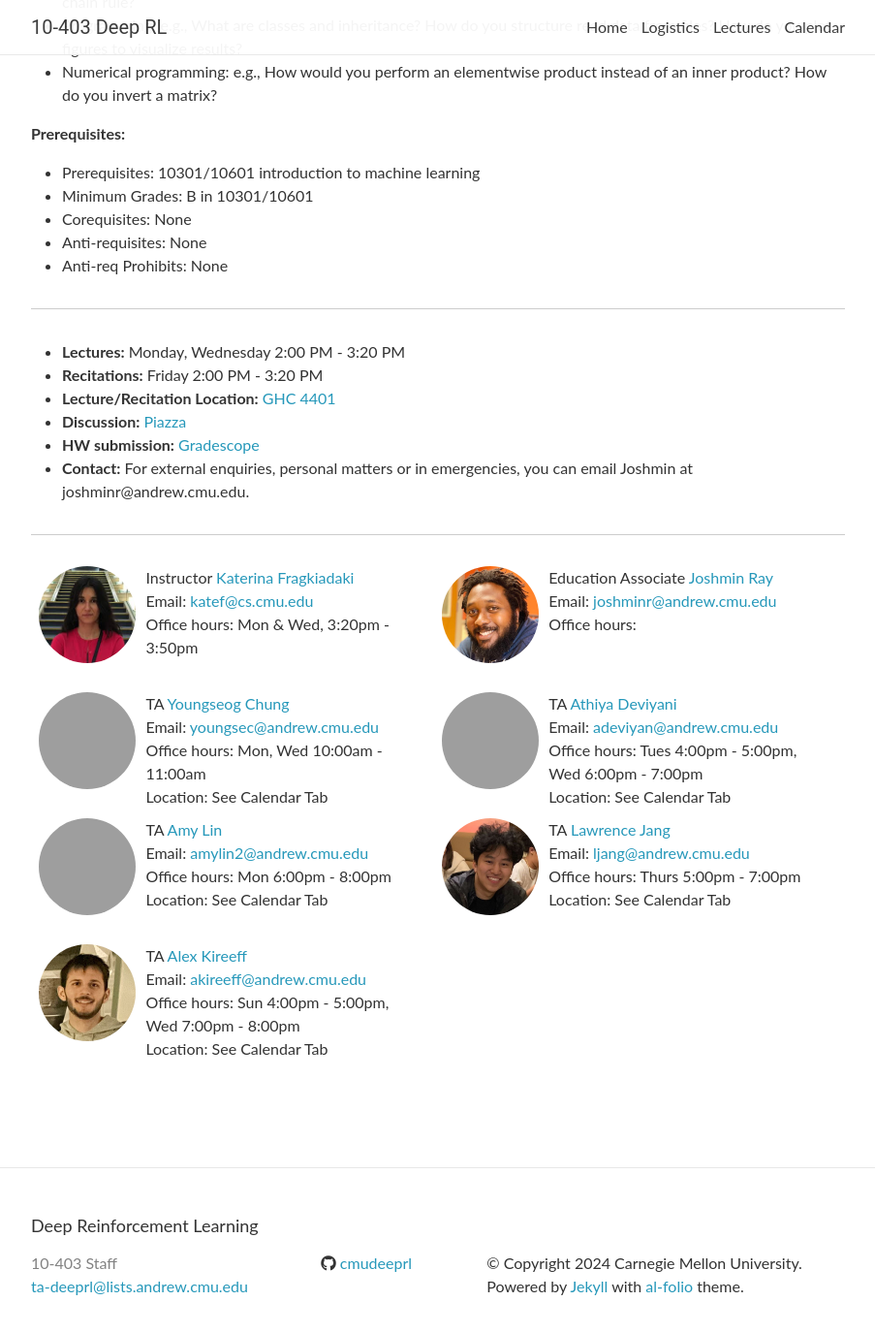
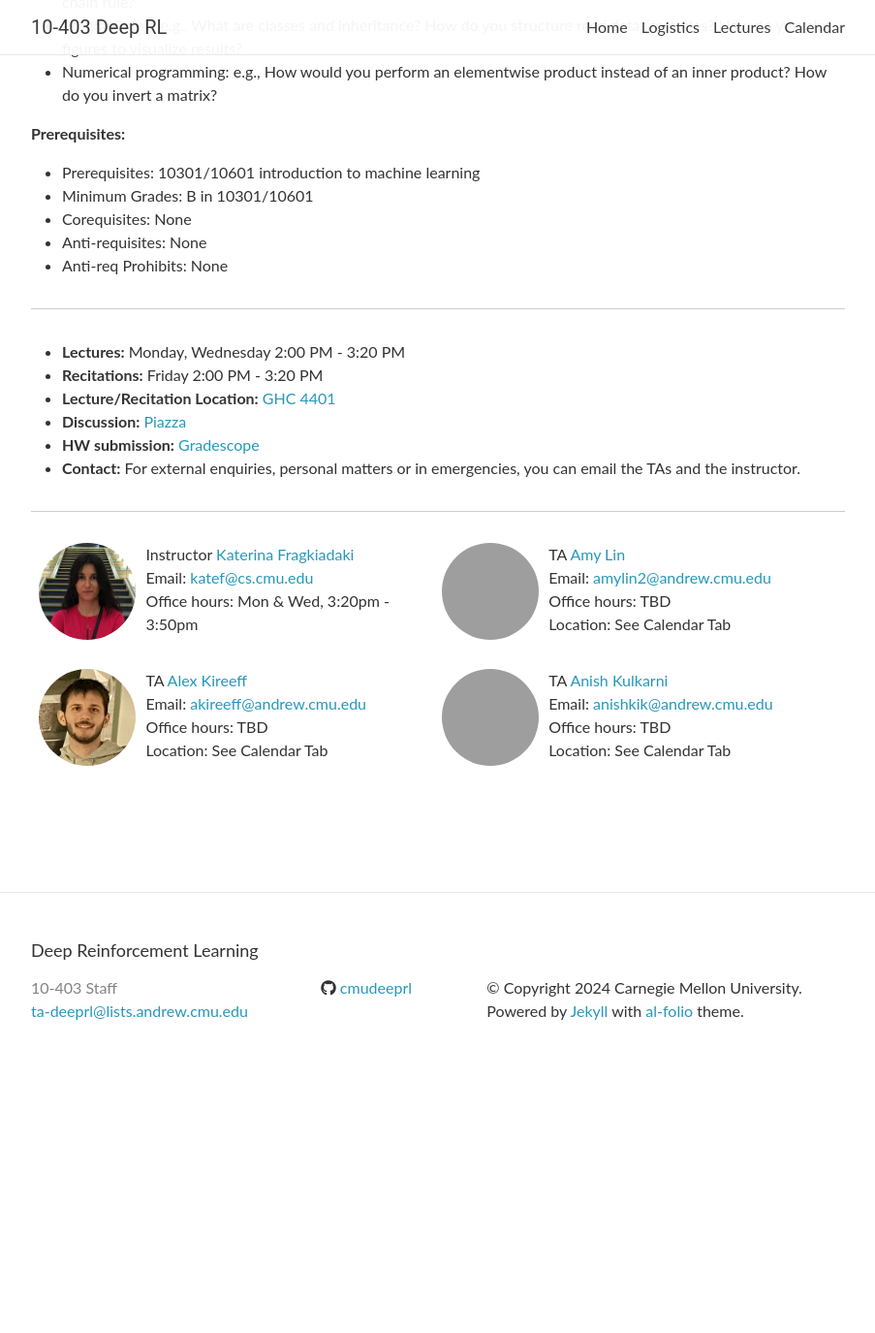
Before and after one commit to cmudeeprl/403website_s24, a Jekyll site: the page built from _pages/about.md, in a window 1280 px wide and 1400 px high, scrolled down 779 px. Shown: the top 1375 px of the window at 97% size, without its empty margins (188-1091 px from the left). Built offline with Jekyll 4.4.1, drawn with Linux system fonts in a browser that asks for light colours; nearby versions of some CDN libraries; comment, search, counter and statistics services are not loaded; after the commit the page ends 1895 px from its top, so only the background shows below that; grey boxes are pictures that could not be loaded.

Commit message:
* updated TAs and removed Joshmin

```diff
--- a/_data/staff.yml
+++ b/_data/staff.yml
@@ -5,50 +5,24 @@ Instructors:
       office-hours: Mon & Wed, 3:20pm - 3:50pm
       image: staff/katef.jpeg
 
-EducationAssociates:
-    - name: Joshmin Ray
-      email: joshminr@andrew.cmu.edu
-      url:
-      office-hours:
-      image: staff/Joshmin.jpeg
-
 TAs:
-    - name: Youngseog Chung
-      email: youngsec@andrew.cmu.edu
-      url:
-      office-hours: Mon, Wed 10:00am - 11:00am
-      location:  See Calendar Tab
-      image: staff/chung_youngseog_mld.jpg
-      # zoom: # https://cmu.zoom.us/j/2310497456
-
-    - name: Athiya Deviyani
-      email: adeviyan@andrew.cmu.edu
-      url:
-      office-hours: Tues 4:00pm - 5:00pm, Wed 6:00pm - 7:00pm
-      location: See Calendar Tab
-      image: staff/Athiya.jpeg
-      # zoom: # https://cmu.zoom.us/j/2064967363
-
     - name: Amy Lin
       email: amylin2@andrew.cmu.edu
       url:
-      office-hours: Mon 6:00pm - 8:00pm
+      office-hours: TBD
       location:  See Calendar Tab
       image: staff/Amy.jpg
-      # zoom: # https://cmu.zoom.us/j/4891032108
 
-    - name:  Lawrence Jang
-      email: ljang@andrew.cmu.edu
-      url:
-      office-hours: Thurs 5:00pm - 7:00pm
-      location: See Calendar Tab
-      image: staff/Lawrence.jpg
-      # zoom: # https://cmu.zoom.us/j/3444156279
-
-    - name:  Alex Kireeff
+    - name: Alex Kireeff
       email: akireeff@andrew.cmu.edu
       url:
-      office-hours: Sun 4:00pm - 5:00pm, Wed 7:00pm - 8:00pm
+      office-hours: TBD
       location: See Calendar Tab
       image: staff/Alex_400by400.jpg
-      # zoom: # https://cmu.zoom.us/j/3444156279
+
+    - name: Anish Kulkarni
+      email: anishkik@andrew.cmu.edu
+      url:
+      office-hours: TBD
+      location: See Calendar Tab
+      image: staff/tbd.jpg
--- a/_pages/about.md
+++ b/_pages/about.md
@@ -43,7 +43,6 @@ Students should have a solid understanding of the following areas
 <!-- - **Office Hours Location:** [Gates-Hillman Center 8228](https://goo.gl/maps/74vUj6uoaTTzYM937){:target="\_blank"} -->
 - **Discussion:** [Piazza](https://piazza.com){:target="\_blank"}
 - **HW submission:** [Gradescope](https://www.gradescope.com){:target="\_blank"}
-- **Contact:** For external enquiries, personal matters or in emergencies, you can email Joshmin at
-joshminr@andrew.cmu.edu.
+- **Contact:** For external enquiries, personal matters or in emergencies, you can email the TAs and the instructor.
 
 ***
--- a/_pages/logistics.md
+++ b/_pages/logistics.md
@@ -167,7 +167,7 @@ In general, we do not grant extensions on assignments. There are several excepti
 
 - **University-Approved Absences:** If you are attending an out-of-town university approved event (e.g. multi-day athletic/academic trip organized by the university), you may request an extension for the duration of the trip. You must provide confirmation of your attendance, usually from a faculty or staff organizer of the event.
 
-For any of the above situations, you may request an extension by emailing [Joshmin](mailto:joshminr@andrew.cmu.edu). The email should be sent as soon as you are aware of the conflict and **at least 5 days prior to the deadline**. In the case of an emergency, no notice is needed.
+For any of the above situations, you may request an extension by emailing the TAs and the instructor. The email should be sent as soon as you are aware of the conflict and **at least 5 days prior to the deadline**. In the case of an emergency, no notice is needed.
 
 ***
 
@@ -183,8 +183,6 @@ What grade is the cutoff for Pass will depend on your program. Be sure to check
 
 - Official auditing of the course (i.e. taking the course for an  _Audit_ grade) is not permitted this semester.
 
-- Please email [Joshmin](mailto:joshminr@andrew.cmu.edu) if you need further clarification.
-
 ***
 
 ### Students with Course Conflicts
@@ -197,7 +195,7 @@ Students with timing conflicts (i.e., who have another class offered at the same
 
 ### Accommodations for Students with Disabilities
 
-If you have a disability and have an accommodations letter from the Disability Resources office, please discuss your accommodation needs with [Joshmin](mailto:joshminr@andrew.cmu.edu) or one of the instructors as early in the semester as possible. We will work with you to ensure that accommodations are provided as appropriate.
+If you have a disability and have an accommodations letter from the Disability Resources office, please discuss your accommodation needs with TAs and the instructor as early in the semester as possible. We will work with you to ensure that accommodations are provided as appropriate.
 
 If you suspect that you may have a disability and would benefit from accommodations but are not yet registered with the Office of Disability Resources, we encourage you to contact them at [access@andrew.cmu.edu](access@andrew.cmu.edu).
 
```
